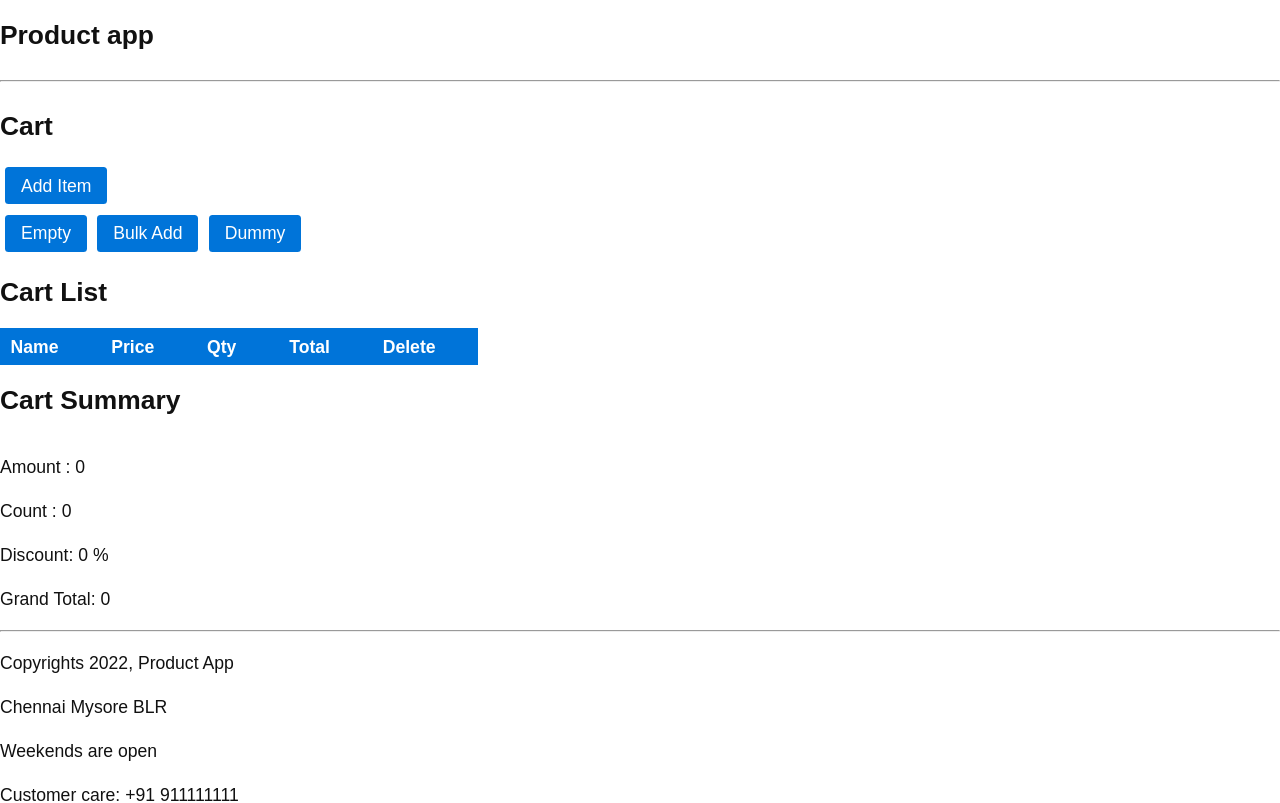
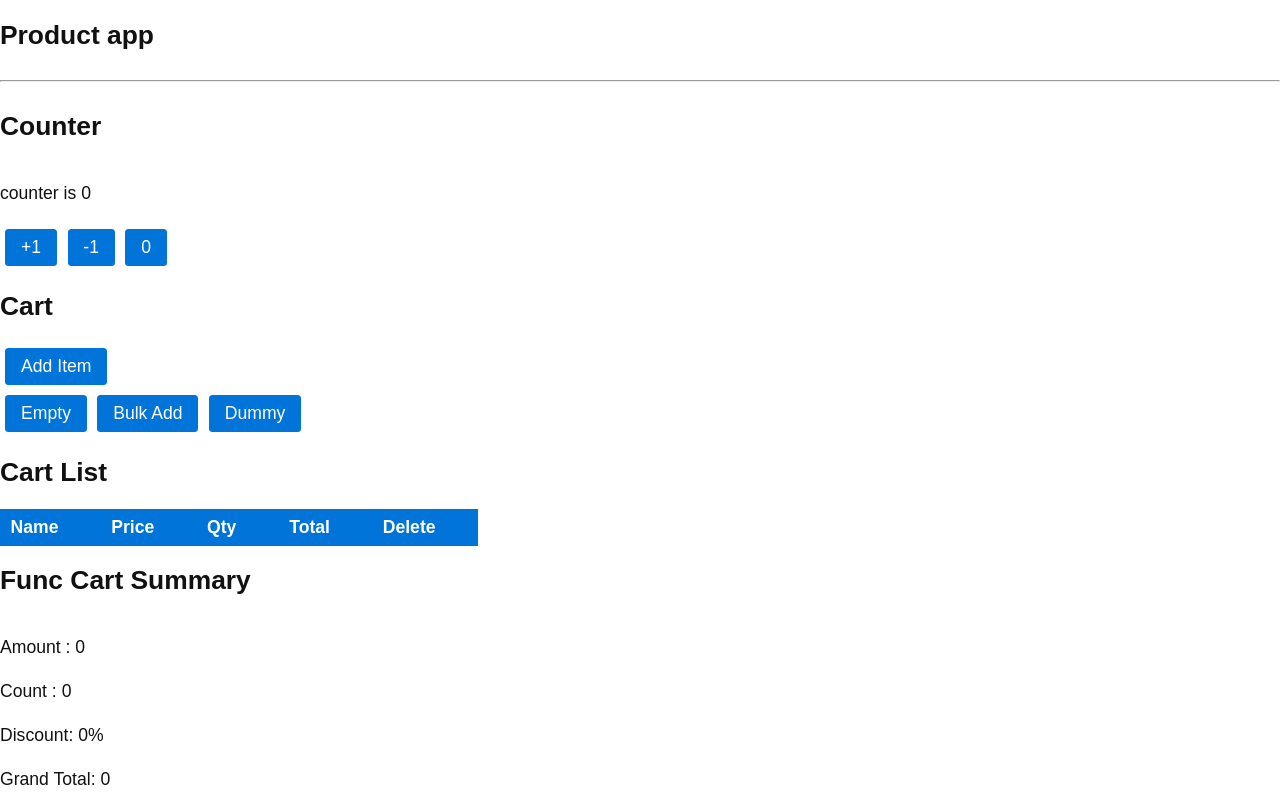
Before and after one commit to nodesense/siemens-react-may-2022, a React (Create React App) app: page /cart in a window 1280 px wide. Shown: the top 803 px of the page. Built offline with nearby package versions, Linux system fonts and the light colour scheme.

Commit message:
func useState, useEfffect

```diff
--- a/src/app/App.js
+++ b/src/app/App.js
@@ -6,6 +6,7 @@ import React from 'react';
 import Header from './components/Header';
 import Footer from './components/Footer';
 import Cart from './cart/components/Cart';
+import Counter from './components/Counter';
 
 
 
@@ -32,6 +33,8 @@ class App extends React.Component {
                 {/* pass data  from parent to child usign props */}
                 <Header title="Product app" />
 
+                <Counter />
+
                 <Cart />
 
                 <Footer title="Product App"
--- a/src/app/cart/components/Cart.js
+++ b/src/app/cart/components/Cart.js
@@ -2,6 +2,7 @@
 import React from 'react';
 import CartList from './CartList';
 import CartSummary from './CartSummary';
+import FuncCartSummary from './FuncCartSummary';
 
 
 function  recalculate(items) {
@@ -166,6 +167,10 @@ class Cart extends React.Component {
                 >
                 </CartList>
 
+                <FuncCartSummary amount={this.state.amount}
+                             count={this.state.totalItems}>
+                </FuncCartSummary>
+
                 <CartSummary amount={this.state.amount}
                              count={this.state.totalItems}>
                 </CartSummary>
--- /dev/null
+++ b/src/app/cart/components/FuncCartSummary.js
@@ -0,0 +1,72 @@
+// FuncCartSummary.js
+import React, {useState, useEffect, useMemo} from "react";
+import PropTypes from "prop-types";
+
+//TODO: PropTypes
+
+
+function recalculate(props) {
+    let discount = 0;
+
+    if (props.count >= 10) {
+        discount = 20;
+    } else if (props.count >= 5) {
+        discount = 10;
+    }
+
+    let grandTotal = props.amount - (props.amount * discount / 100);
+
+    return {
+        discount,
+        grandTotal
+    }
+}
+
+const FuncCartSummary = (props) => {
+    console.log("FuncCartSummary Render");
+    const [discount, setDiscount] = useState(0)
+    const [grandTotal, setGrandTotal] = useState(0)
+
+    // useEffect - similar to life cycle methods, useful to work with ref etc
+    // use to make api call
+    // called after first render /componentDidMount
+    // called after every render, update cycle /componentDidUpdate
+    useEffect(() => {
+        console.log("useEffect document title")
+        document.title = `Grant Total is  ${grandTotal}`;
+      });
+
+      //useEffect with only componentDidMount like scenario, must be called only once
+      // use the empty depedent variable array
+      // called after on initial render like creation state
+      // not called during update cycle because we use empty arg list []
+    // [] array represent depedent variable, means useeffect wil eb called only any changed in value
+    // [] is empty, useEffect is called only once
+
+    useEffect( () => {
+        console.log("Func Cart Summary useEffect like did mount")
+    }, [])
+
+    // useEffect based on dependent variables, this may be called
+    // on creation and update cycle only if the values are differnt than prev one
+    useEffect( () => {
+        const {amount, count} = props
+        console.log("**FuncCartSummary useEffect", amount, count)
+        const {discount, grandTotal} = recalculate(props)
+        setDiscount(discount)
+        setGrandTotal(grandTotal)
+    }, [props.amount, props.count])
+
+    return (
+        <div>
+        <h2>Func Cart Summary</h2>
+        <p> Amount : {props.amount} </p>
+        <p> Count : {props.count} </p>
+
+        <p> Discount:   {discount}%</p>
+        <p> Grand Total: {grandTotal} </p>
+        </div>
+    )
+}
+
+export default FuncCartSummary;
--- /dev/null
+++ b/src/app/components/Counter.js
@@ -0,0 +1,23 @@
+import React, {useState, useEffect} from 'react';
+
+// useState helps to implement simple state in functional component
+const Counter = (props ) => {
+    console.log("Counter render")
+    // destructuing array from position 0, 1
+    // useState returns state value and setState function as array
+    // 0 is initial state, then state is updated while calling setCount
+    const [count, setCount] = useState(0)
+   // const [viewsCount, setViewCount] = useState(0) // another state
+
+    return (
+        <div>
+            <h2>Counter</h2>
+            <p>counter is {count}</p>
+            <button onClick={ () => setCount(count + 1) }>+1</button>
+            <button onClick={ () => setCount(count - 1) }>-1</button>
+            <button onClick={ () => setCount(0)  }>0</button>
+        </div>
+    )
+}
+
+export default Counter
```
